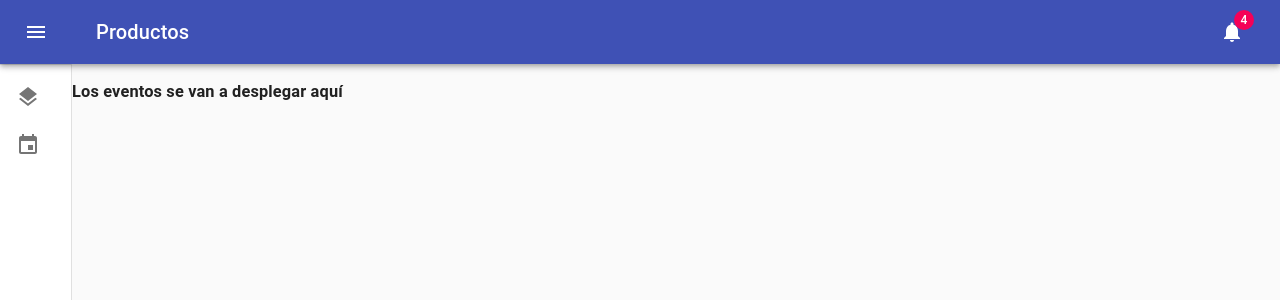
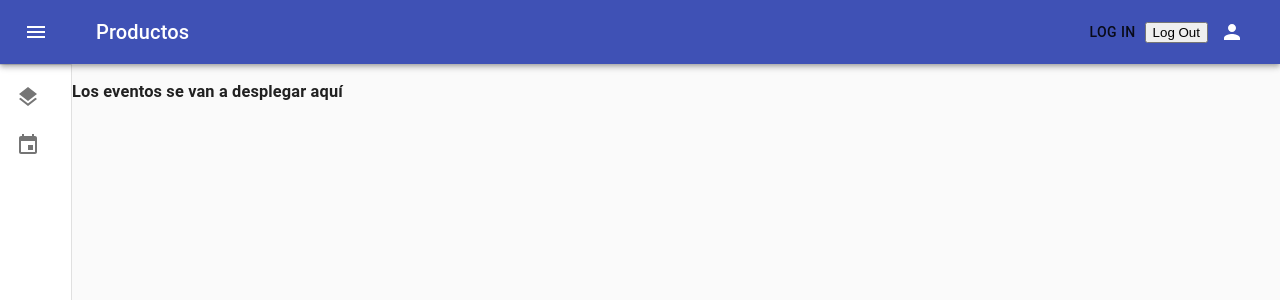
Before and after one commit to josemasa13/doterra-ecommerce, a React (Create React App) app: page /eventos in a window 1280 px wide. Shown: the top 300 px of the page. Built offline with nearby package versions, Linux system fonts and the light colour scheme.

Commit message:
Create new mod

```diff
--- a/package.json
+++ b/package.json
@@ -3,6 +3,7 @@
   "version": "0.1.0",
   "private": true,
   "dependencies": {
+    "@auth0/auth0-react": "^1.4.0",
     "@material-ui/core": "^4.11.3",
     "@material-ui/icons": "^4.11.2",
     "@testing-library/jest-dom": "^5.11.4",
--- a/src/App.js
+++ b/src/App.js
@@ -7,6 +7,9 @@ import EventsList from './admin/EventsList'
 import Product from './admin/Product'
 import ProductAdditionForm from './admin/ProductAdditionForm'
 import { BrowserRouter as Router, Route, Redirect, Link, Switch } from 'react-router-dom'
+import { useAuth0 } from "@auth0/auth0-react";
+
+
 
 function Error(){
   return (
@@ -18,6 +21,8 @@ function Error(){
 }
 
 function App() {
+  const { getIdTokenClaims, isAuthenticated } = useAuth0();
+
   return (
     <Router>
       <Switch>
@@ -37,7 +42,6 @@ function App() {
           <Dashboard main={<Product/>} />
         </Route>
 
-
         <Route exact path='/eventos'>
           <Dashboard main={<EventsList />}/>
         </Route>
--- a/src/admin/Dashboard.js
+++ b/src/admin/Dashboard.js
@@ -17,7 +17,7 @@ import Paper from '@material-ui/core/Paper';
 import Link from '@material-ui/core/Link';
 import MenuIcon from '@material-ui/icons/Menu';
 import ChevronLeftIcon from '@material-ui/icons/ChevronLeft';
-import NotificationsIcon from '@material-ui/icons/Notifications';
+import PersonIcon from '@material-ui/icons/Person';
 import ListItem from '@material-ui/core/ListItem';
 import ListItemIcon from '@material-ui/core/ListItemIcon';
 import ListItemText from '@material-ui/core/ListItemText';
@@ -26,20 +26,29 @@ import EventIcon from '@material-ui/icons/Event';
 import ProductsList from './ProductsList'
 import EventsList from './EventsList'
 import { useHistory } from "react-router-dom";
+import { useAuth0 } from "@auth0/auth0-react";
+import Button from '@material-ui/core/Button';
 
 
-function Copyright() {
+
+function LoginButton() {
+  const { loginWithRedirect, isAuthenticated } = useAuth0();
   return (
-    <Typography variant="body2" color="textSecondary" align="center">
-      {'Copyright © '}
-      <Link color="inherit" href="https://material-ui.com/">
-        Your Website
-      </Link>{' '}
-      {new Date().getFullYear()}
-      {'.'}
-    </Typography>
+      !isAuthenticated && (
+          <Button onClick={() => loginWithRedirect()}>Log In</Button>
+      )
   );
 }
+
+const LogoutButton = () => {
+  const { logout } = useAuth0();
+
+  return (
+    <button onClick={() => logout({ returnTo: window.location.origin })}>
+      Log Out
+    </button>
+  );
+};
 
 const drawerWidth = 240;
 
@@ -127,6 +136,8 @@ export default function Dashboard(props) {
     const classes = useStyles();
     const [open, setOpen] = React.useState(false);
     const [section, setSection] = React.useState('Productos');
+    const { getIdTokenClaims, isAuthenticated } = useAuth0();
+
     var main = ProductsList
 
     const handleDrawerOpen = () => {
@@ -135,6 +146,8 @@ export default function Dashboard(props) {
     const handleDrawerClose = () => {
         setOpen(false);
     };
+
+    console.log(isAuthenticated)
 
     function handleSection(sectionName) {
         setSection(sectionName)
@@ -167,10 +180,14 @@ export default function Dashboard(props) {
             <Typography component="h1" variant="h6" color="inherit" noWrap className={classes.title}>
                 {section}
             </Typography>
+
+            <LoginButton
+             />
+
+            <LogoutButton />
+
             <IconButton color="inherit">
-                <Badge badgeContent={4} color="secondary">
-                <NotificationsIcon />
-                </Badge>
+                <PersonIcon />
             </IconButton>
             </Toolbar>
         </AppBar>
--- a/src/admin/ProductAdditionForm.js
+++ b/src/admin/ProductAdditionForm.js
@@ -12,6 +12,10 @@ import AddCircleIcon from '@material-ui/icons/AddCircle';
 import IconButton from '@material-ui/core/IconButton';
 import { createProduct } from '../utils/api'
 import { useEffect, useState } from 'react';
+import { Loader } from '../common/Loader'
+import { BrowserRouter as Router, Route, Redirect, Link, Switch, useHistory } from 'react-router-dom'
+
+
 
 
 
@@ -54,10 +58,17 @@ function Saved(props){
 export default function ProductAdditionForm(props) {
     const { register, handleSubmit, watch, errors } = useForm();
     const [ saved, setSaved ] = useState(false)
+    const [loading, setLoading] = React.useState(false)
+    const history = useHistory();
+
+
     const onSubmit = data => {
+        setLoading(true)
         createProduct(data)
         .then((data) => {
-            setSaved(true)
+            setSaved(true);
+            setLoading(false);
+            history.push('/productos')
         })
     };
 
@@ -94,6 +105,7 @@ export default function ProductAdditionForm(props) {
                                 Guardar
                             </Button>
                         </form>
+                        {loading && <Loader/>}
                         {saved && <h2>El producto se ha agregado</h2>}
                     </Paper>
                 </Grid>
--- /dev/null
+++ b/src/auth_config.json
@@ -0,0 +1,4 @@
+{
+    "domain": "doterrawebsite.us.auth0.com",
+    "clientId": "mtBEL8wmgbCirjgaTth60yceRDVDpqkY"
+}
--- a/src/index.js
+++ b/src/index.js
@@ -3,10 +3,19 @@ import ReactDOM from 'react-dom';
 import './index.css';
 import App from './App';
 import reportWebVitals from './reportWebVitals';
+import { Auth0Provider } from '@auth0/auth0-react';
+import config from './auth_config.json';
+
+
 
 ReactDOM.render(
   <React.StrictMode>
-    <App />
+    <Auth0Provider
+                domain={config.domain}
+                clientId={config.clientId}
+                redirectUri={window.location.origin}>
+      <App />
+    </Auth0Provider>
   </React.StrictMode>,
   document.getElementById('root')
 );
```
Also changed, not shown: 1 other file (tests, documents, lock files or other folders).
